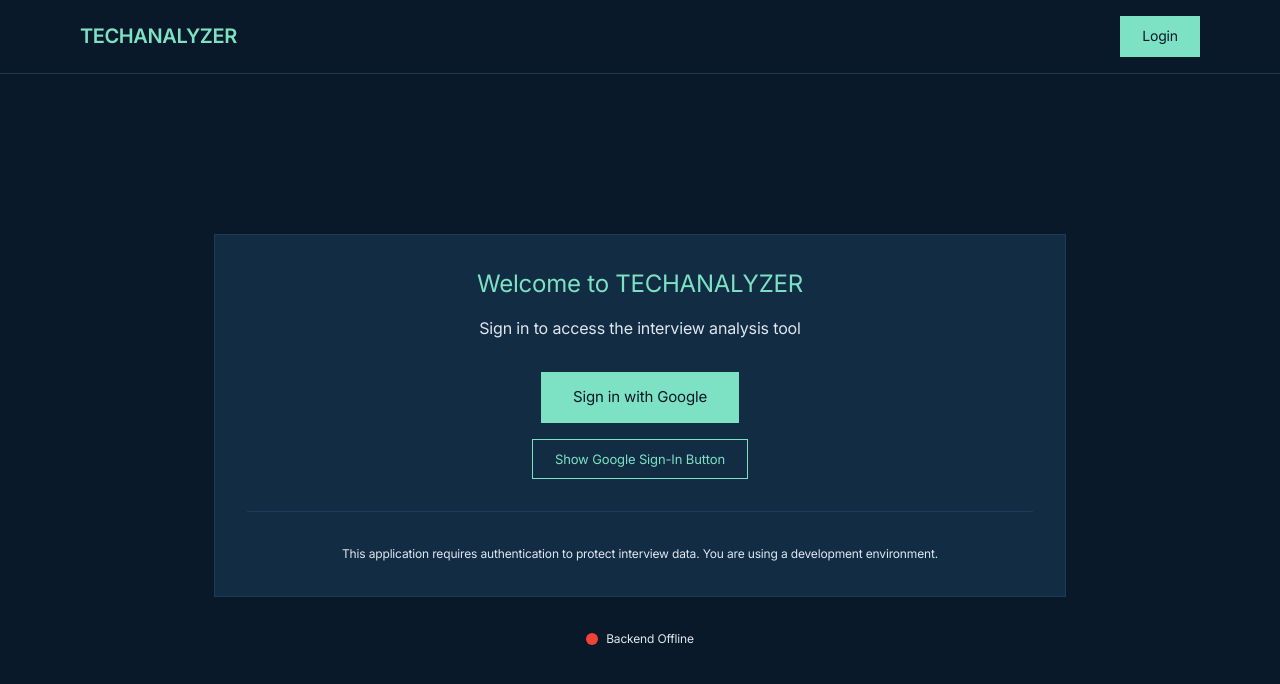
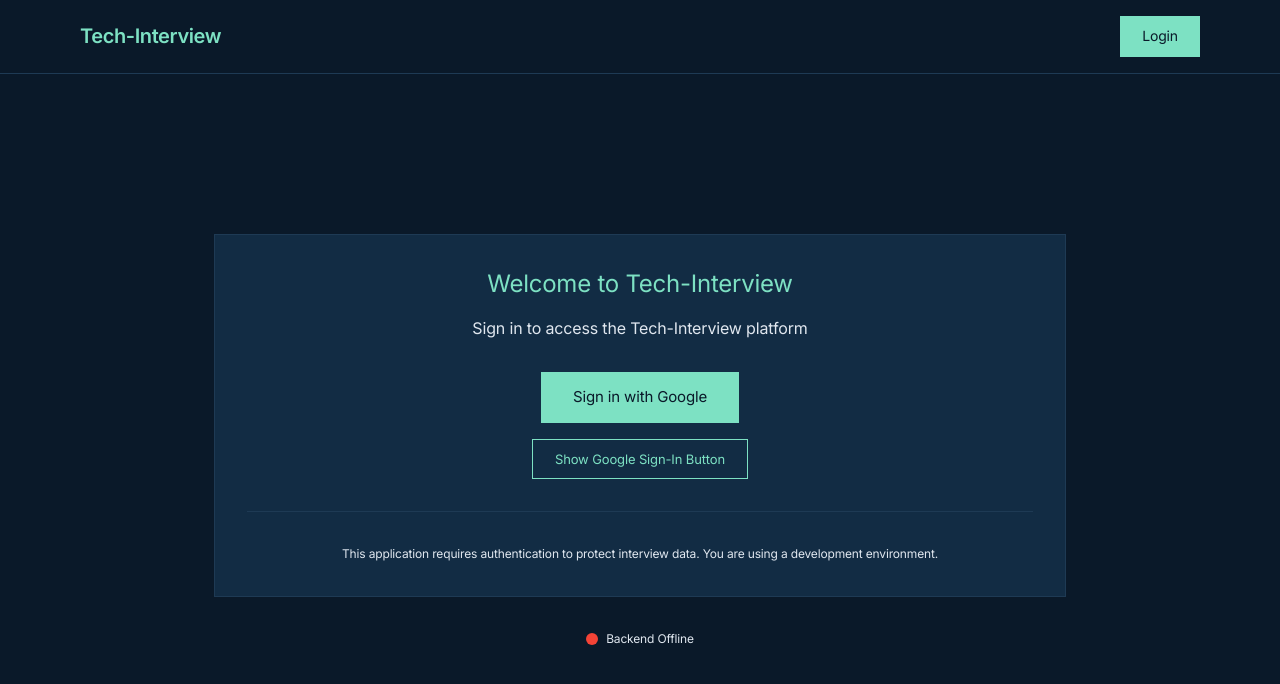
Before and after one commit to cabobadilla/TechInterview, a React (Create React App) app in the folder frontend/: page /login in a window 1280 px wide. Shown: the top 684 px of the page. Built offline with nearby package versions, Linux system fonts and the light colour scheme; no server answers.

Commit message:
change Name

```diff
--- a/frontend/package.json
+++ b/frontend/package.json
@@ -1,5 +1,5 @@
 {
-  "name": "tech-interview-analyzer-frontend",
+  "name": "tech-interview-frontend",
   "version": "0.1.0",
   "private": true,
   "dependencies": {
--- a/frontend/public/index.html
+++ b/frontend/public/index.html
@@ -7,7 +7,7 @@
     <meta name="theme-color" content="#3b82f6" />
     <meta
       name="description"
-      content="Analizador de entrevistas técnicas de arquitectura"
+      content="Plataforma de análisis de entrevistas técnicas"
     />
     <link rel="apple-touch-icon" href="%PUBLIC_URL%/logo192.png" />
     <!--
@@ -24,7 +24,7 @@
       work correctly both with client-side routing and a non-root public URL.
       Learn how to configure a non-root public URL by running `npm run build`.
     -->
-    <title>Tech Architecture Interview Analyzer</title>
+    <title>Tech-Interview</title>
     <!-- Google Identity Services -->
     <script src="https://accounts.google.com/gsi/client" async defer></script>
   </head>
--- a/frontend/src/components/Header.js
+++ b/frontend/src/components/Header.js
@@ -59,7 +59,7 @@ const Header = () => {
             }}
             onClick={() => navigate('/')}
           >
-            TECHANALYZER
+            Tech-Interview
           </Typography>
 
           <Box sx={{ display: 'flex', alignItems: 'center' }}>
--- a/frontend/src/components/Stepper.js
+++ b/frontend/src/components/Stepper.js
@@ -113,7 +113,7 @@ const Stepper = ({ activeStep }) => {
           color: '#7DE1C3'
         }}
       >
-        Tech Interview Analyzer
+        Tech-Interview
       </Typography>
 
       <MuiStepper
--- a/frontend/src/pages/Login.js
+++ b/frontend/src/pages/Login.js
@@ -247,7 +247,7 @@ const Login = () => {
             gutterBottom
             sx={{ mb: 2, color: '#7DE1C3' }}
           >
-            Welcome to TECHANALYZER
+            Welcome to Tech-Interview
           </Typography>
 
           <Typography
@@ -255,7 +255,7 @@ const Login = () => {
             align="center"
             sx={{ mb: 4, color: 'text.secondary' }}
           >
-            Sign in to access the interview analysis tool
+            Sign in to access the Tech-Interview platform
           </Typography>
 
           {(error || loginError) && (
```
Also changed, not shown: frontend/public/manifest.json.
